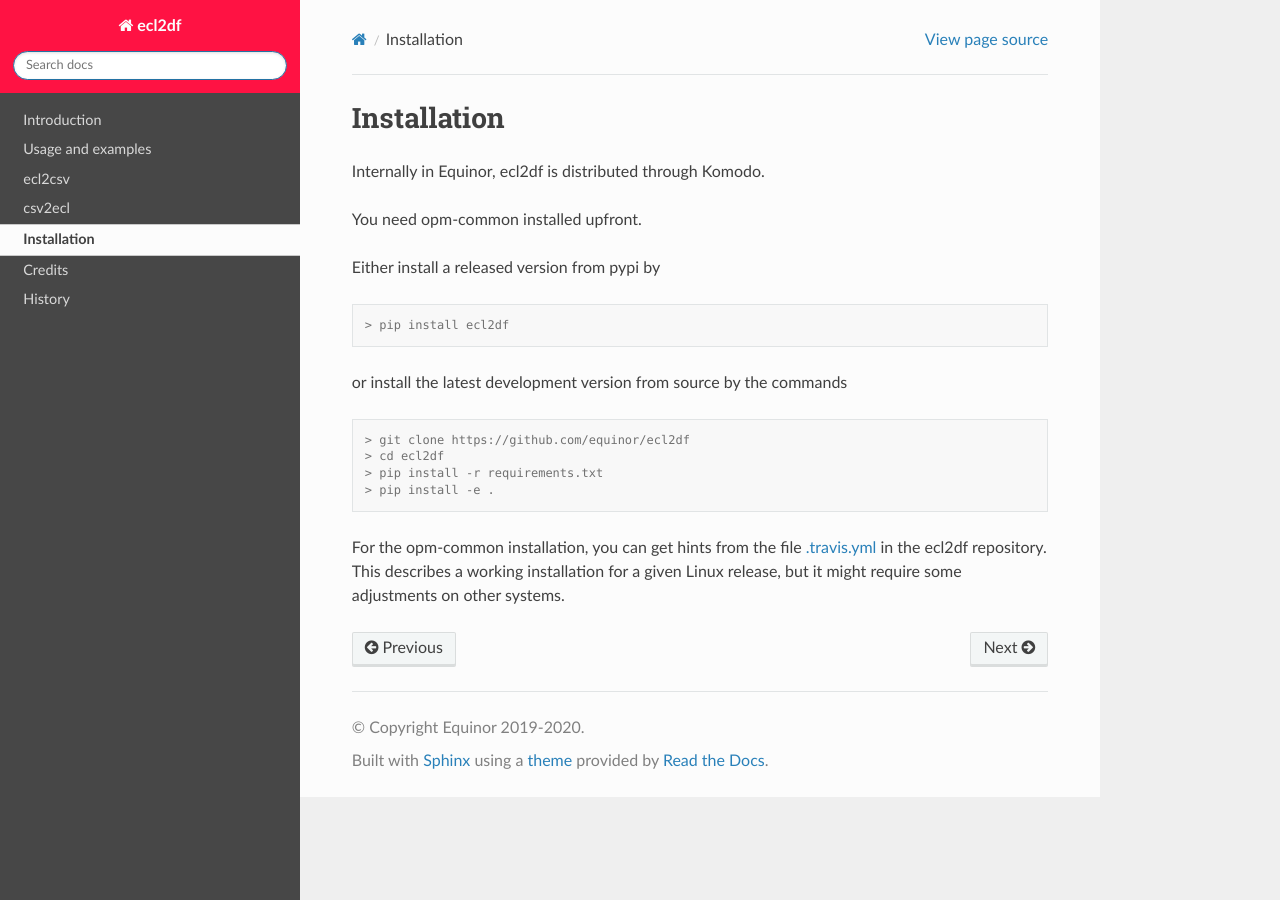
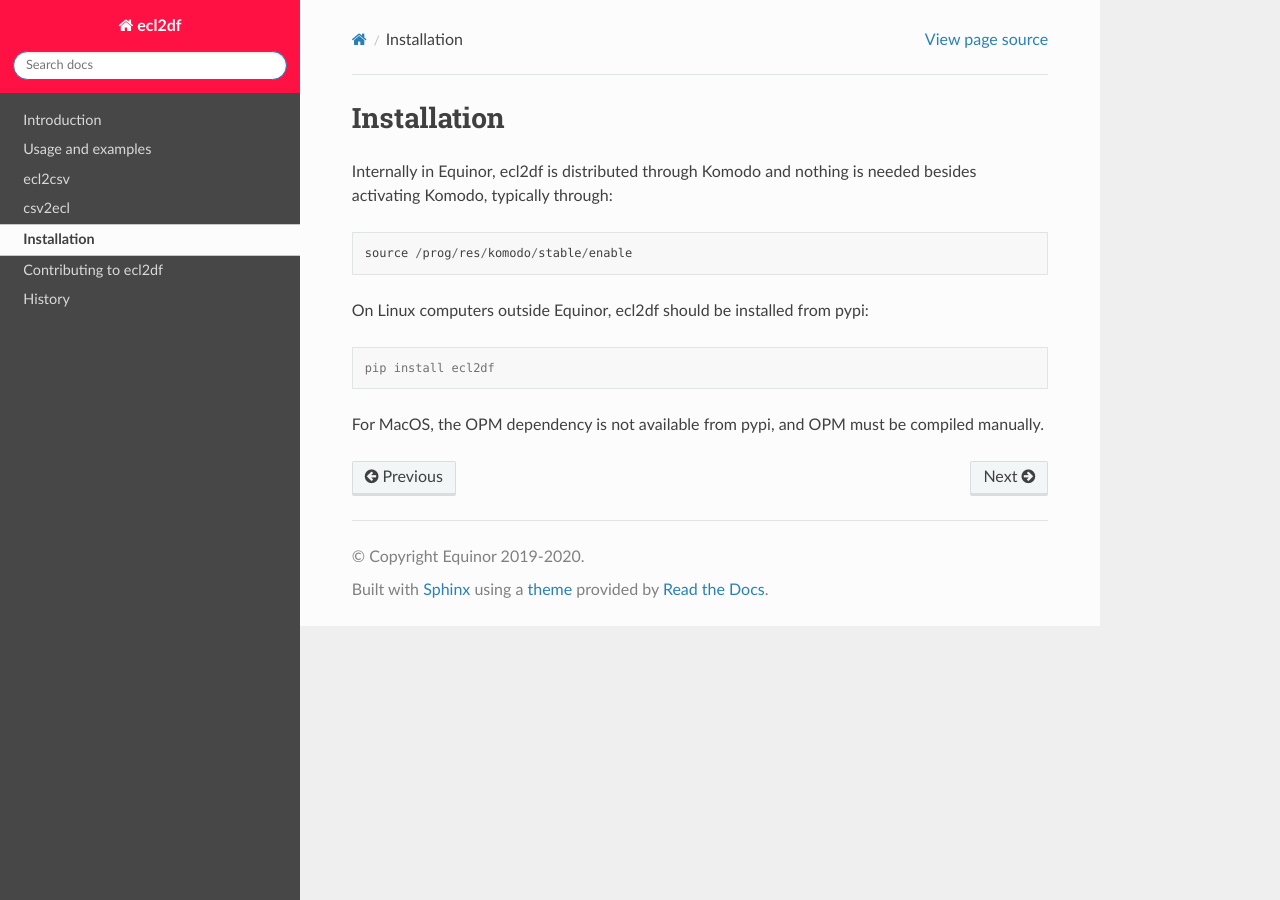
Before and after one commit to equinor/res2df, a Sphinx documentation site: the page built from docs/installation.rst, in a window 1280 px wide. Built offline with Sphinx 7.4.7 and the Read the Docs theme 2.0.0, drawn with Linux system fonts in a browser that asks for light colours; pages that are not in the unit, such as notebooks, are missing from menus; the version number could not be read and is left out.

```diff
--- a/docs/index.rst
+++ b/docs/index.rst
@@ -14,7 +14,7 @@ data format.
    scripts
    modules
    installation
-   authors
+   contribution
    history
 
 Indices and tables
--- a/docs/installation.rst
+++ b/docs/installation.rst
@@ -1,26 +1,16 @@
 Installation
 ============
 
-Internally in Equinor, ecl2df is distributed through Komodo.
+Internally in Equinor, ecl2df is distributed through Komodo and
+nothing is needed besides activating Komodo, typically through::
 
-You need opm-common installed upfront.
+  source /prog/res/komodo/stable/enable
 
-Either install a released version from pypi by
+On Linux computers outside Equinor, ecl2df should be installed from pypi:
 
 .. code-block:: console
 
-    > pip install ecl2df
+  pip install ecl2df
 
-or install the latest development version from source by the commands
-
-.. code-block:: console
-
-    > git clone https://github.com/equinor/ecl2df
-    > cd ecl2df
-    > pip install -r requirements.txt
-    > pip install -e .
-
-For the opm-common installation, you can get hints from the
-file `.travis.yml <https://github.com/equinor/ecl2df/blob/master/.travis.yml>`_
-in the ecl2df repository. This describes a working installation for a given
-Linux release, but it might require some adjustments on other systems.
+For MacOS, the OPM dependency is not available from pypi, and OPM must be
+compiled manually.
```
Also changed, not shown: README.md (+1 -1 lines), docs/authors.rst (deleted, +0 -13 lines), docs/contribution.rst (added, +125 -0 lines).
